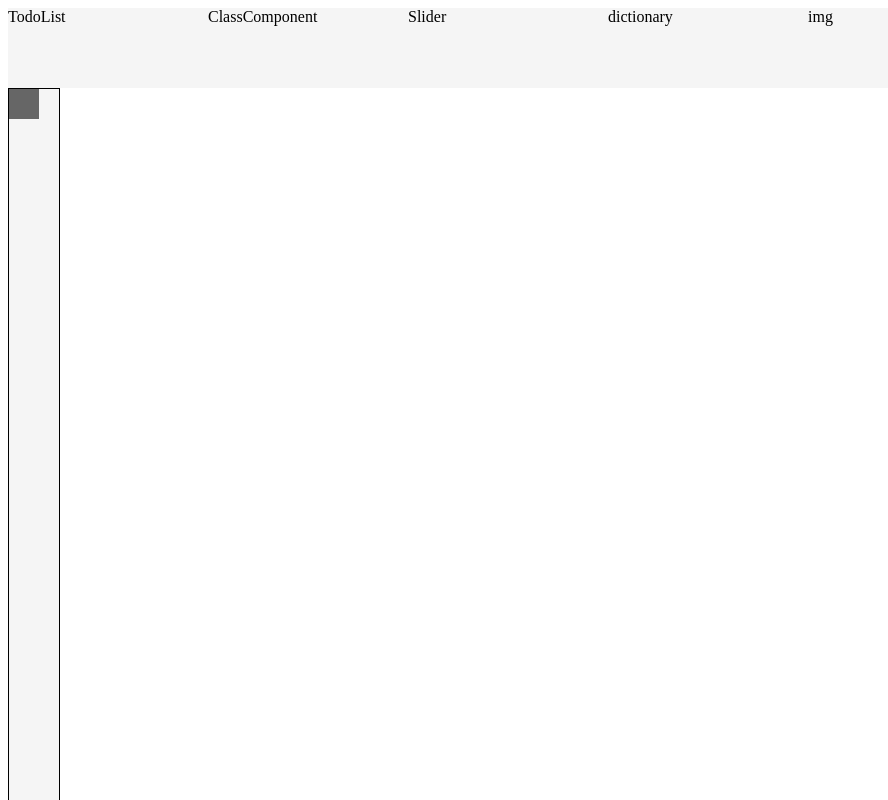
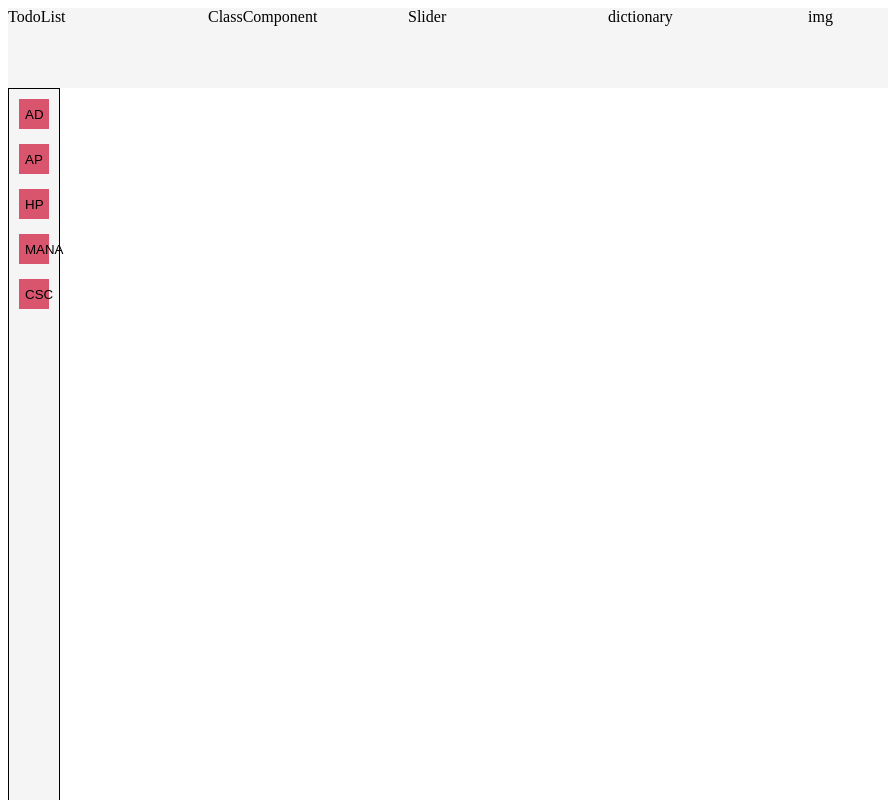
Before and after one commit to Dowap2/learning-optimization, a React (Create React App) app: page /dictionary in a window 1280 px wide. Shown: the top 800 px of the page, without its empty margins (0-888 px from the left). Built offline with nearby package versions, Linux system fonts and the light colour scheme; what enzyme, enzyme-adapter-react-16 would draw is missing.

Commit message:
add creatTag and filterState

```diff
--- a/src/Components/DictionaryComponent/Dictionary.jsx
+++ b/src/Components/DictionaryComponent/Dictionary.jsx
@@ -1,5 +1,5 @@
 import React from "react";
-import { Filter } from "./Filter";
+import { FilterContainer } from "./FilterContainer";
 import { Search } from "./Search";
 import { Item } from "./Item";
 import { View } from "./View";
@@ -7,7 +7,7 @@ import { View } from "./View";
 export function Dictionary() {
   return (
     <div>
-      <Filter />
+      <FilterContainer />
       <Search />
       <Item />
       <View />
--- a/src/Components/DictionaryComponent/Filter.jsx
+++ b/src/Components/DictionaryComponent/Filter.jsx
@@ -1,5 +1,6 @@
 import React from "react";
 import styled from "styled-components";
+import { useSelector } from "react-redux";
 import { FilterButton } from "./FilterButton";
 
 const FilterBox = styled.div`
@@ -9,11 +10,16 @@ const FilterBox = styled.div`
   border: 1px solid #000;
 `;
 
-export function Filter() {
+export function Filter(props) {
+  const value = useSelector(state => state.dictionaryState.filterState);
   return (
     <div>
       <FilterBox>
-        <FilterButton></FilterButton>
+        <FilterButton text={"AD"} onChange={props.onChange} />
+        <FilterButton text={"AP"} onChange={props.onChange} />
+        <FilterButton text={"HP"} onChange={props.onChange} />
+        <FilterButton text={"MANA"} onChange={props.onChange} />
+        <FilterButton text={"CSC"} onChange={props.onChange} />
       </FilterBox>
     </div>
   );
--- a/src/Components/DictionaryComponent/FilterButton.jsx
+++ b/src/Components/DictionaryComponent/FilterButton.jsx
@@ -1,17 +1,41 @@
-import React from "react";
+import React, { useMemo, useState } from "react";
+import { useSelector } from "react-redux";
 import styled from "styled-components";
 
 const FilterBtn = styled.button`
+  margin: 10px 5px 5px 10px;
   width: 30px;
   height: 30px;
-  background: #666;
+  background: ${props => `${props.color || "#D9556d"}`};
   border: 0;
 `;
 
-export function FilterButton() {
+export function FilterButton(props) {
+  const value = useSelector(state => state.dictionaryState.filterState);
+  const [color, setColor] = useState("#D9556d");
+  const isInArray = element => element === props.text;
+  const clickFunc = () => {
+    const index = value.findIndex(isInArray);
+    if (index === -1) {
+      const result = value.concat([props.text]);
+      props.onChange(result);
+    } else {
+      value.splice(index, 1);
+      props.onChange(value);
+    }
+  };
+  const isSelect = useMemo(() => {
+    const index = value.findIndex(isInArray);
+    if (index !== -1) {
+      setColor("#A63247");
+    } else {
+      setColor("#D9556d");
+    }
+    console.log("tlfgod");
+  }, [value.length]);
   return (
-    <div>
-      <FilterBtn></FilterBtn>
-    </div>
+    <FilterBtn title={props.text} onClick={e => clickFunc()} color={color}>
+      {props.text}
+    </FilterBtn>
   );
 }
--- /dev/null
+++ b/src/Components/DictionaryComponent/FilterContainer.jsx
@@ -0,0 +1,18 @@
+import React from "react";
+import { Filter } from "./Filter";
+import { connect } from "react-redux";
+import * as filterActions from "../../store/modules/dictionaryState";
+
+export function FilterContainer(props) {
+  return <Filter onChange={props.filter} />;
+}
+
+const mapStateToProps = state => {
+  return state;
+};
+
+const mapDispatchToProps = dispatch => ({
+  filter: state => dispatch(filterActions.ChangeFilterState(state))
+});
+
+FilterContainer = connect(mapStateToProps, mapDispatchToProps)(FilterContainer);
--- a/src/Components/DictionaryComponent/Search.jsx
+++ b/src/Components/DictionaryComponent/Search.jsx
@@ -1,5 +1,18 @@
-import React from "react";
+import React, { useMemo } from "react";
+import { useSelector } from "react-redux";
 
 export function Search() {
-  return <div>Search</div>;
+  const value = useSelector(state => state.dictionaryState.filterState);
+  const htmlTag = [];
+  const createTag = useMemo(() => {
+    for (let i = 0; i < value.length; i++) {
+      htmlTag.push([
+        <div>
+          {value[i]}
+          <button>x</button>
+        </div>
+      ]);
+    }
+  }, [value.length]);
+  return <div>{htmlTag}</div>;
 }
--- /dev/null
+++ b/src/store/modules/dictionaryState.jsx
@@ -0,0 +1,22 @@
+import { createAction } from "redux-actions";
+
+const DICTIONARYSTATE = "DICTIONARYSTATE";
+const FILTERSTATE = "FILTERSTATE";
+
+export const ChangeDictionaryState = createAction(DICTIONARYSTATE);
+export const ChangeFilterState = createAction(FILTERSTATE);
+
+const initalState = {
+  filterState: []
+};
+
+export default function reducer(state = initalState, action) {
+  switch (action.type) {
+    case FILTERSTATE: {
+      return { filterState: action.payload };
+    }
+    default: {
+      return state;
+    }
+  }
+}
--- a/src/store/modules/index.js
+++ b/src/store/modules/index.js
@@ -1,6 +1,8 @@
 import { combineReducers } from "redux";
 import slideState from "./slideState";
+import dictionaryState from "./dictionaryState";
 
 export default combineReducers({
-  slideState
+  slideState,
+  dictionaryState
 });
```
